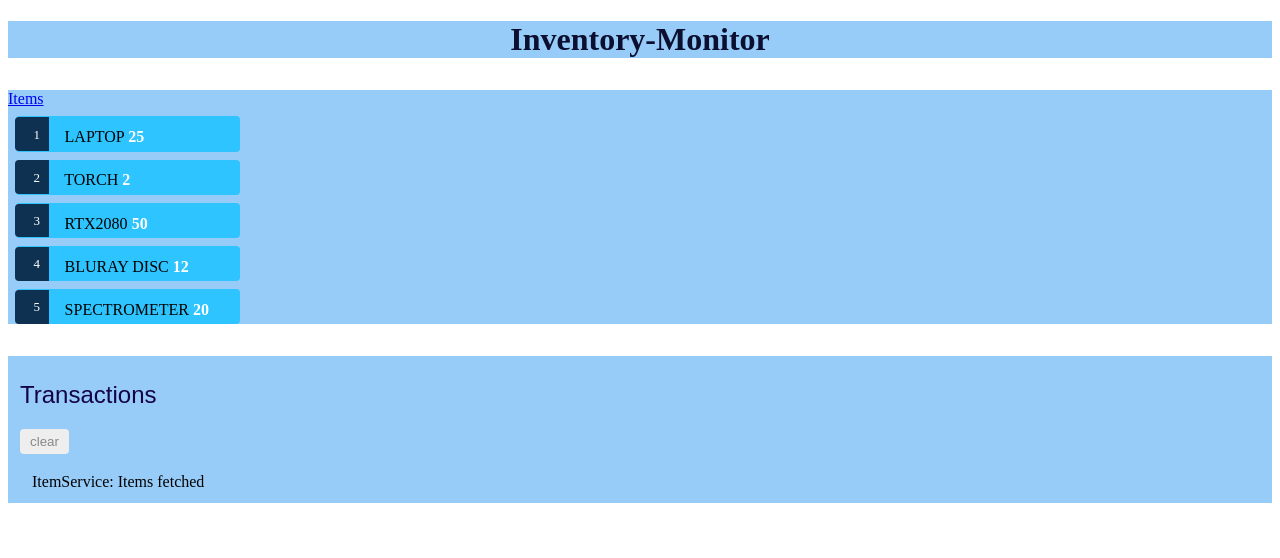
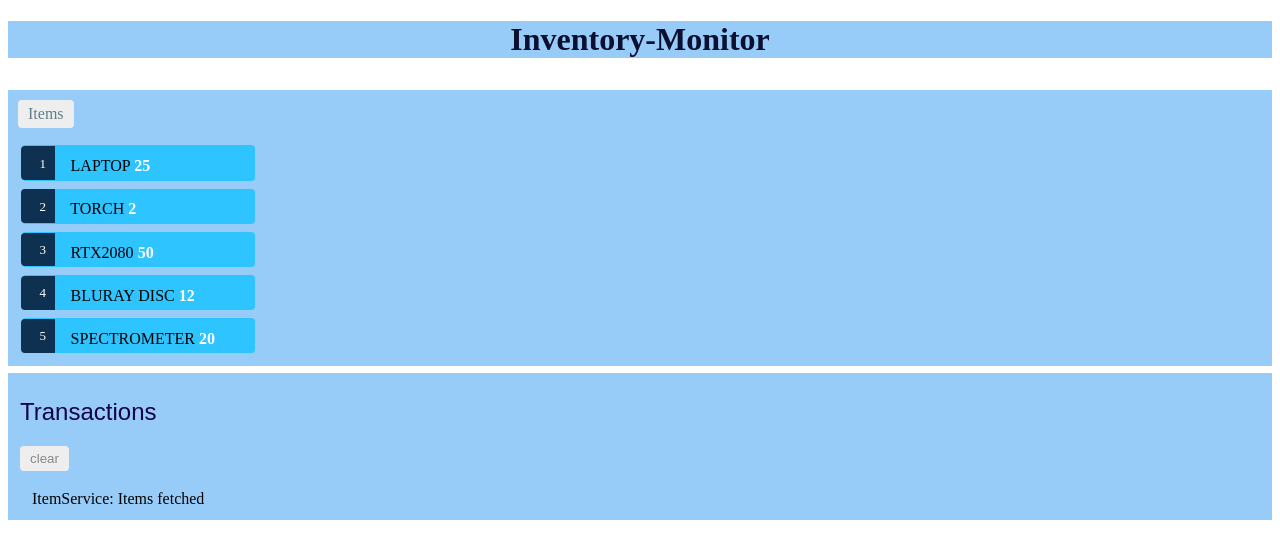
Before and after one commit to TheCoderNextdoor/Inventory-webapp, an Angular app: page /items in a window 1280 px wide. Shown: the top 558 px of the page. Built offline with nearby package versions, Linux system fonts and the light colour scheme.

Commit message:
Modifications to CSS, margins and padding

```diff
--- a/src/app/app.component.css
+++ b/src/app/app.component.css
@@ -20,3 +20,22 @@ label {
     font-size: 1em;
     padding-left: 0;
 }
+
+nav a {
+    padding: 5px 10px;
+    text-decoration: none;
+    margin: 10px;
+    display: inline-block;
+    background-color: #eee;
+    border-radius: 4px;
+  }
+  nav a:visited, a:link {
+    color: #607d8b;
+  }
+  nav a:hover {
+    color: #039be5;
+    background-color: #cfd8dc;
+  }
+  nav a.active {
+    color: #039be5;
+  }
--- a/src/app/items/items.component.css
+++ b/src/app/items/items.component.css
@@ -1,14 +1,15 @@
 /* Items's private CSS styles */
 .items {
-    margin: 0 0 2em 0;
+    margin: 7px;
     list-style-type: none;
-    padding: 0;
+    padding: 0 0 5px 0;
     width: 15em;
   }
   .items li {
     position: relative;
     cursor: pointer;
-    margin: .5em;
+    margin-bottom: 8px;
+    margin-left: 7px;
     padding: .3em 0;
     background-color: rgb(45, 196, 255);
     height: 1.6em;
--- a/src/index.html
+++ b/src/index.html
@@ -2,7 +2,7 @@
 <html lang="en">
 <head>
   <meta charset="utf-8">
-  <title>MyApp</title>
+  <title>InventorySys</title>
   <base href="/">
 
   <meta name="viewport" content="width=device-width, initial-scale=1">
```
